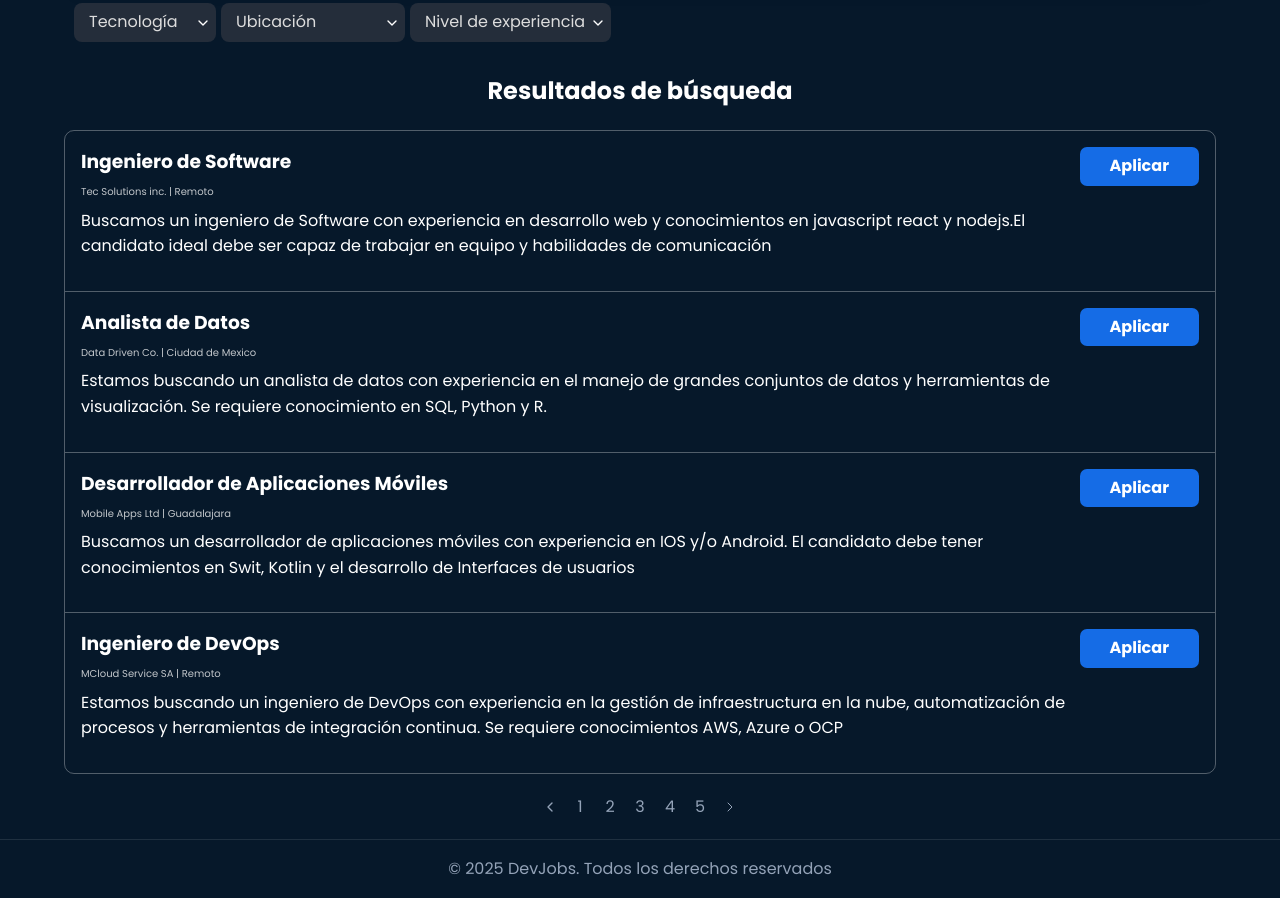
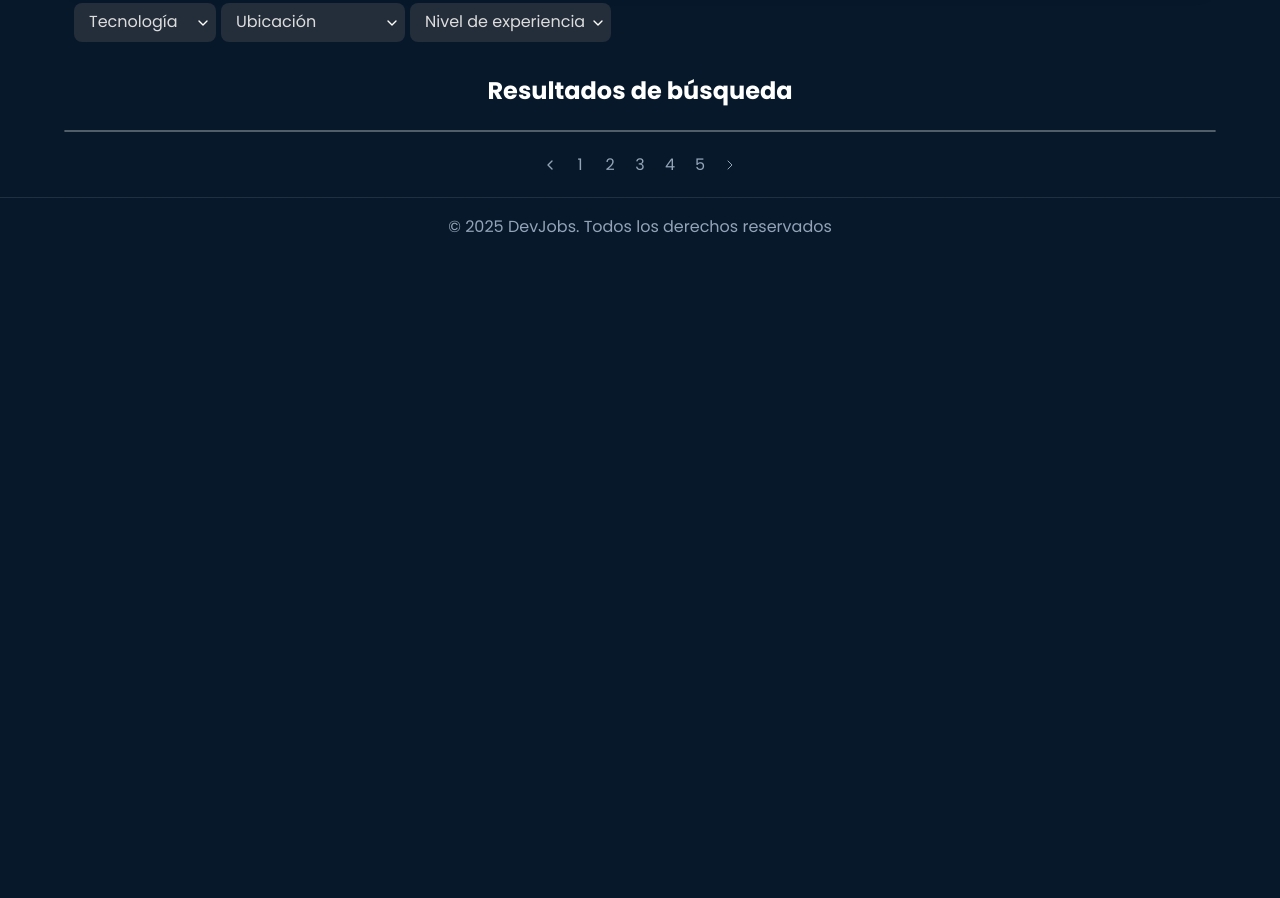
Before and after one commit to fguedez1311/aplicacionempleo, a website: page empleos.html in a window 1280 px wide. Shown: the part 271-1169 px from the top of the page. After the commit the page ends 800 px from the top, so only its background shows below. Drawn offline with Linux system fonts and the light colour scheme; files that its build step writes are made by us from their sources; files whose address does not match are found by name.

Commit message:
Modificación del acceso de los datos con fetch

```diff
--- a/empleos.html
+++ b/empleos.html
@@ -95,7 +95,7 @@
 
           <div class="resultados__jobslistings">
             <!-- Aquí se insertan los empleos dinámicamente -->
-              <article data-modalidad="remoto" class="resultados__article">
+              <!-- <article data-modalidad="remoto" class="resultados__article">
                     <div>
                         <h3 class="resultados__h3">Ingeniero de Software</h3>
                         <small class="resultados__small">Tec Solutions inc. | Remoto</small>
@@ -105,40 +105,8 @@
 
                     </div>
                     <button class="boton-azul" id="boton-importante">Aplicar</button>
-              </article>
-              <article data-modalidad="cdmx" class="resultados__article">
-                    <div>
-                        <h3 class="resultados__h3">Analista de Datos</h3>
-                        <small class="resultados__small">Data Driven Co. | Ciudad de Mexico</small>
-                        <p class="resultados__p">
-                           Estamos buscando un analista de datos con experiencia en el manejo de grandes conjuntos de datos y herramientas de visualización. Se requiere conocimiento en SQL, Python y R.
-                        </p>
+              </article> -->
 
-                    </div>
-                    <button class="boton-azul" id="boton-importante">Aplicar</button>
-              </article>
-               <article data-modalidad="guadalajara" class="resultados__article">
-                    <div>
-                        <h3 class="resultados__h3">Desarrollador de Aplicaciones Móviles</h3>
-                        <small class="resultados__small">Mobile Apps Ltd | Guadalajara</small>
-                        <p class="resultados__p">
-                           Buscamos un desarrollador de aplicaciones móviles con experiencia en IOS y/o Android. El candidato debe tener conocimientos en Swit, Kotlin y el desarrollo de Interfaces de usuarios
-                        </p>
-
-                    </div>
-                    <button class="boton-azul" id="boton-importante">Aplicar</button>
-              </article>
-               <article data-modalidad="remoto" class="resultados__article">
-                    <div>
-                        <h3 class="resultados__h3">Ingeniero de DevOps</h3>
-                        <small class="resultados__small">MCloud Service SA | Remoto</small>
-                        <p class="resultados__p">
-                           Estamos buscando un ingeniero de DevOps con experiencia en la gestión de infraestructura en la nube, automatización de procesos y herramientas de integración continua. Se requiere conocimientos AWS, Azure o OCP
-                        </p>
-
-                    </div>
-                    <button class="boton-azul" id="boton-importante">Aplicar</button>
-              </article>
 
 
           </div>
--- a/src/js/app.js
+++ b/src/js/app.js
@@ -20,7 +20,7 @@ filter.addEventListener('change',function(){
 
 console.log("Antes del fetch")
 
-fetch("build/data/data.json") //fetch es asincrono
+fetch("/src/data/data.json") //fetch es asincrono
     .then((response)=>{
         return response.json()
     })
```
